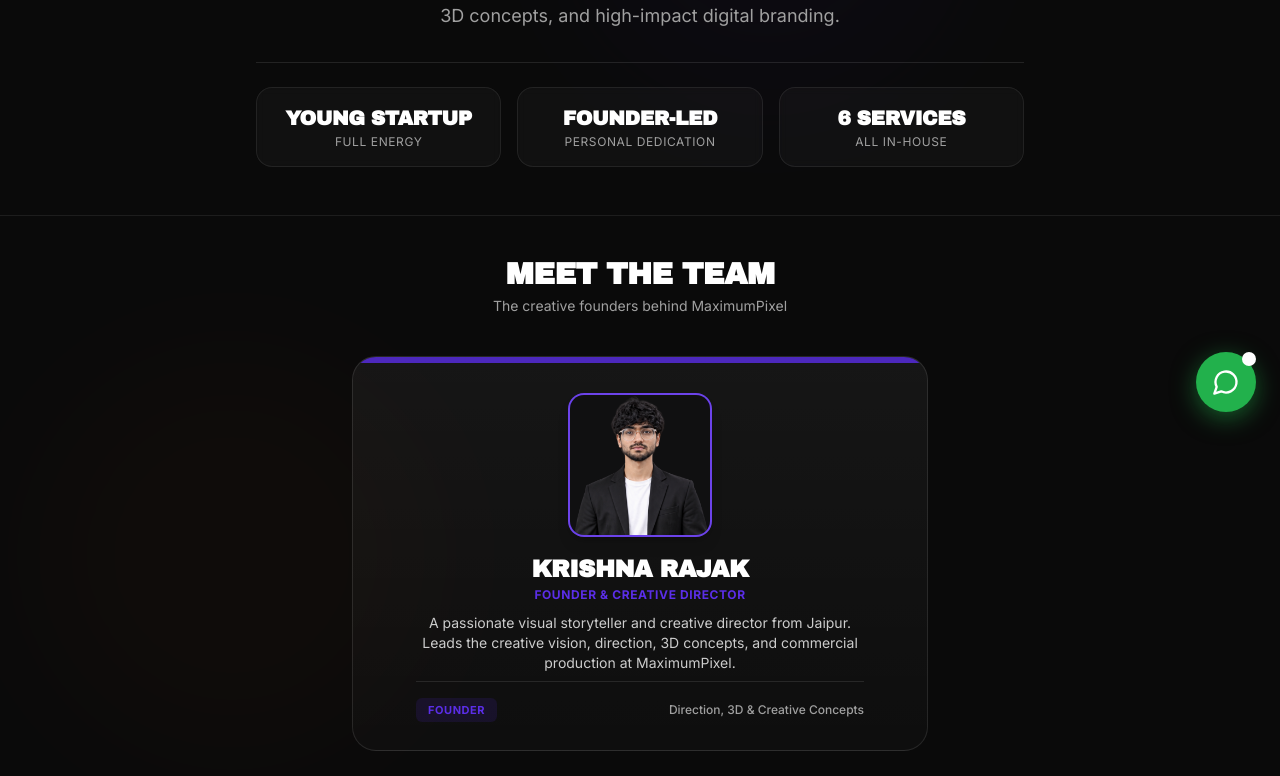
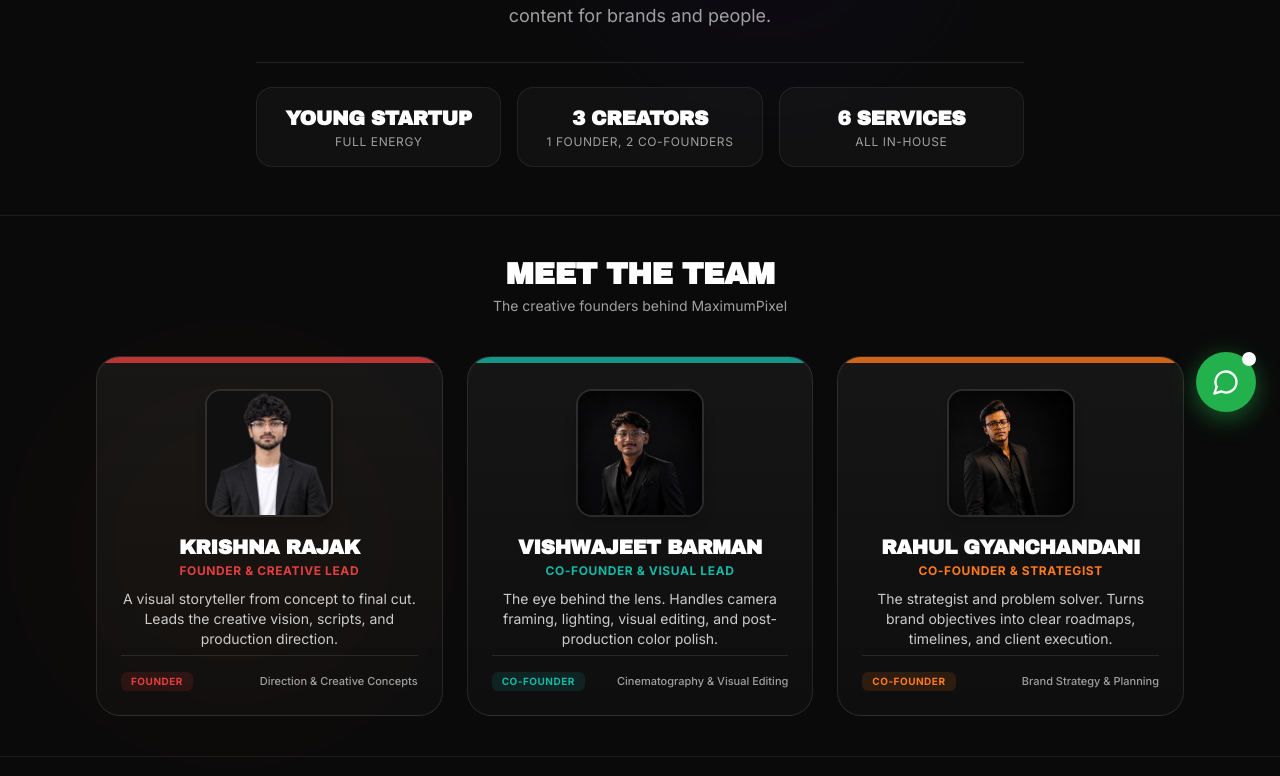
Before and after one commit to Krishna705-web/maximumpixel, a Next.js app: page /about in a window 1280 px wide. Shown: the part 364-1140 px from the top of the page. Built offline with nearby package versions, Linux system fonts and the light colour scheme; no server answers.

Commit message:
Revert "seo: updated Google structured data, keywords, and about page with Krishna as sole founder"
This reverts commit c46da491877313323e20443af8d0fb32a7cfe074.

```diff
--- a/src/app/about/page.tsx
+++ b/src/app/about/page.tsx
@@ -112,9 +112,9 @@ export default function AboutPage() {
           transition={{ duration: 0.6, delay: 0.1, ease: [0.21, 0.47, 0.32, 0.98] }}
           className="font-display font-black text-3xl sm:text-4xl md:text-5xl lg:text-6xl text-white tracking-tight uppercase leading-[1.05]"
         >
-          CREATIVE VISION. <br />
+          THREE CREATORS. <br />
           <span className="text-[#5B2EE8] drop-shadow-[0_0_25px_rgba(91,46,232,0.4)]">
-            DRIVEN BY PASSION.
+            ONE VISION.
           </span>
         </motion.h1>
 
@@ -124,7 +124,7 @@ export default function AboutPage() {
           transition={{ duration: 0.5, delay: 0.2 }}
           className="text-[#A0A0A0] text-sm sm:text-base md:text-lg max-w-2xl mx-auto mt-3 leading-relaxed"
         >
-          MaximumPixel is a Jaipur-based creative content &amp; video production studio founded by Krishna Rajak. We specialize in visual storytelling, cinematic films, 3D concepts, and high-impact digital branding.
+          We are Krishna, Vishwajeet, and Rahul — three friends and creators starting our journey in Jaipur. We love visual storytelling and crafting clean, engaging content for brands and people.
         </motion.p>
 
         {/* Authentic Studio Quick Facts */}
@@ -172,7 +172,7 @@ export default function AboutPage() {
             initial="hidden"
             whileInView="visible"
             viewport={{ once: true }}
-            className="flex justify-center max-w-xl mx-auto"
+            className="grid grid-cols-1 md:grid-cols-3 gap-6"
           >
             {FOUNDERS.map((founder) => (
               <motion.div
@@ -180,7 +180,7 @@ export default function AboutPage() {
                 variants={itemVariants}
                 whileHover={{ y: -6 }}
                 transition={{ duration: 0.25 }}
-                className="w-full group relative rounded-3xl bg-gradient-to-b from-white/[0.05] to-white/[0.02] border border-white/10 p-7 flex flex-col items-center text-center transition-all duration-300 hover:border-[#5B2EE8]/50 hover:shadow-[0_10px_35px_rgba(91,46,232,0.25)] overflow-hidden"
+                className="group relative rounded-3xl bg-gradient-to-b from-white/[0.05] to-white/[0.02] border border-white/10 p-6 flex flex-col items-center text-center transition-all duration-300 hover:border-white/30 hover:shadow-[0_10px_35px_rgba(0,0,0,0.6)] overflow-hidden"
               >
                 {/* Accent Color Line on Top */}
                 <div
@@ -190,7 +190,7 @@ export default function AboutPage() {
 
                 {/* Avatar */}
                 <div
-                  className={`w-32 h-32 sm:w-36 sm:h-36 rounded-2xl ${founder.avatarBg} shrink-0 overflow-hidden relative shadow-lg group-hover:scale-105 transition-transform duration-300 flex items-center justify-center mb-4 mt-2 border-2 border-white/10`}
+                  className={`w-28 h-28 sm:w-32 sm:h-32 rounded-2xl ${founder.avatarBg} shrink-0 overflow-hidden relative shadow-lg group-hover:scale-105 transition-transform duration-300 flex items-center justify-center mb-4 mt-2 border-2 border-white/10`}
                 >
                   <Image
                     src={founder.avatarPlaceholder}
@@ -202,9 +202,9 @@ export default function AboutPage() {
                 </div>
 
                 {/* Details */}
-                <div className="space-y-2 flex-1 flex flex-col justify-between">
+                <div className="space-y-1.5 flex-1 flex flex-col justify-between">
                   <div>
-                    <h3 className="font-display font-black text-2xl text-white tracking-wide">
+                    <h3 className="font-display font-black text-xl text-white tracking-wide">
                       {founder.name}
                     </h3>
                     <p
@@ -213,14 +213,14 @@ export default function AboutPage() {
                     >
                       {founder.role}
                     </p>
-                    <p className="text-xs sm:text-sm text-[#CCCCCC] leading-relaxed pt-2.5 max-w-md">
+                    <p className="text-xs sm:text-sm text-[#CCCCCC] leading-relaxed pt-2.5">
                       {founder.bio}
                     </p>
                   </div>
 
-                  <div className="pt-4 mt-4 border-t border-white/10 w-full flex items-center justify-between text-xs">
+                  <div className="pt-4 mt-3 border-t border-white/10 w-full flex items-center justify-between text-[11px]">
                     <span
-                      className="px-3 py-1 rounded-md font-bold uppercase tracking-wider text-[11px]"
+                      className="px-2.5 py-0.5 rounded-md font-bold uppercase tracking-wider text-[10px]"
                       style={{
                         backgroundColor: `${founder.accentColor}20`,
                         color: founder.accentColor,
@@ -228,7 +228,7 @@ export default function AboutPage() {
                     >
                       {founder.tagline}
                     </span>
-                    <span className="text-[#A0A0A0] text-xs font-medium">
+                    <span className="text-[#A0A0A0] text-[11px] font-medium">
                       {founder.specialty}
                     </span>
                   </div>
@@ -292,7 +292,7 @@ export default function AboutPage() {
                 IDEAS TO LIFE
               </h2>
               <p className="text-white/80 text-sm sm:text-base">
-                Ready to collaborate with Krishna on your next project?
+                Ready to collaborate with Krishna, Vishwajeet, and Rahul on your next project?
               </p>
               <div className="pt-2">
                 <Button
--- a/src/app/layout.tsx
+++ b/src/app/layout.tsx
@@ -32,32 +32,25 @@ export const metadata: Metadata = {
     template: "%s | MaximumPixel Creative Studio",
   },
   description:
-    "MaximumPixel is Jaipur's premier creative content, video production, 3D animation, and digital media studio founded by Krishna Rajak.",
+    "MaximumPixel is Jaipur's leading creative media agency specializing in cinematic video production, commercial photography, event coverage, social media reels, 3D/VFX, and brand strategy.",
   keywords: [
     "MaximumPixel",
-    "Maximum Pixel",
-    "maximumpixel",
-    "maximum pixel",
-    "maximumpixel.online",
-    "Krishna",
-    "Krishna Rajak",
-    "Krishna MaximumPixel",
-    "Krishna Founder MaximumPixel",
     "MaximumPixel Studio",
-    "Maximum Pixel Jaipur",
     "Video Production Jaipur",
     "Best Video Production Agency Jaipur",
-    "3D Animation Studio Jaipur",
     "Commercial Photography Jaipur",
     "Event Coverage Jaipur",
     "Social Media Content Agency",
-    "Instagram Reels Production Jaipur",
+    "Instagram Reels Production",
     "Brand Strategy and Design",
+    "Product Photography Jaipur",
+    "Video Editing Agency Rajasthan",
+    "Krishna Rajak",
     "Creative Agency Jaipur",
   ],
-  authors: [{ name: "Krishna Rajak" }, { name: "Krishna" }],
-  creator: "Krishna Rajak",
-  publisher: "MaximumPixel",
+  authors: [{ name: "Krishna Rajak" }, { name: "MaximumPixel Team" }],
+  creator: "MaximumPixel",
+  publisher: "MaximumPixel Media",
   metadataBase: new URL(process.env.NEXT_PUBLIC_APP_URL || "https://maximumpixel.online"),
   alternates: {
     canonical: "/",
@@ -89,7 +82,7 @@ export const metadata: Metadata = {
     siteName: "MaximumPixel Creative Studio",
     title: "MaximumPixel | Best Creative Content & Video Production Studio in Jaipur",
     description:
-      "Transforming brands with cinematic videos, viral reels, 3D graphics, commercial photography, and branding. Founded by Krishna Rajak in Jaipur.",
+      "Transforming brands with cinematic videos, viral reels, commercial photography, and pixel-perfect branding. Jaipur's top creative production agency.",
     images: [
       {
         url: "/og-image.jpg",
@@ -103,7 +96,7 @@ export const metadata: Metadata = {
     card: "summary_large_image",
     title: "MaximumPixel | Premier Creative Media & Video Production Studio",
     description:
-      "Cinematic video production, viral social content, and brand design that convert. Founded by Krishna Rajak.",
+      "Cinematic video production, viral social content, and brand design that convert. Based in Jaipur, delivering worldwide.",
     images: ["/og-image.jpg"],
     creator: "@maximumpixel",
   },
@@ -130,12 +123,12 @@ export default function RootLayout({
     "@context": "https://schema.org",
     "@type": "ProfessionalService",
     "name": "MaximumPixel",
-    "alternateName": ["Maximum Pixel", "MaximumPixel Studio", "Maximum Pixel Jaipur"],
+    "alternateName": "MaximumPixel Media Studio",
     "url": "https://maximumpixel.online",
     "logo": "https://maximumpixel.online/assets/logo.png",
     "image": "https://maximumpixel.online/og-image.jpg",
     "description":
-      "MaximumPixel is Jaipur's premier creative media agency providing video production, commercial photography, event coverage, viral reels, 3D animation, and branding design.",
+      "MaximumPixel is Jaipur's premier creative media agency providing video production, commercial photography, event coverage, viral reels, and branding design.",
     "telephone": "+917878736798",
     "email": "hello.maximumpixel@gmail.com",
     "priceRange": "₹₹",
@@ -165,13 +158,23 @@ export default function RootLayout({
       "opens": "09:00",
       "closes": "20:00",
     },
-    "founder": {
-      "@type": "Person",
-      "name": "Krishna Rajak",
-      "alternateName": "Krishna",
-      "jobTitle": "Founder & Creative Director",
-      "url": "https://maximumpixel.online/about",
-    },
+    "founders": [
+      {
+        "@type": "Person",
+        "name": "Krishna Rajak",
+        "jobTitle": "Founder & Creative Lead",
+      },
+      {
+        "@type": "Person",
+        "name": "Vishwajeet Barman",
+        "jobTitle": "Co-Founder & Visual Lead",
+      },
+      {
+        "@type": "Person",
+        "name": "Rahul Gyanchandani",
+        "jobTitle": "Co-Founder & Strategist",
+      },
+    ],
     "sameAs": [
       "https://www.instagram.com/maximumpixel.reels/",
       "https://youtube.com/@maximumpixel",
--- a/src/data/founders.ts
+++ b/src/data/founders.ts
@@ -2,7 +2,7 @@ export interface Founder {
   id: string;
   name: string;
   role: string;
-  tagline: "Founder";
+  tagline: "Founder" | "Co-Founder";
   specialty: string;
   bio: string;
   accentColor: string;
@@ -16,21 +16,47 @@ export const FOUNDERS: Founder[] = [
   {
     id: "krishna",
     name: "Krishna Rajak",
-    role: "Founder & Creative Director",
+    role: "Founder & Creative Lead",
     tagline: "Founder",
-    specialty: "Direction, 3D & Creative Concepts",
-    bio: "A passionate visual storyteller and creative director from Jaipur. Leads the creative vision, direction, 3D concepts, and commercial production at MaximumPixel.",
-    accentColor: "#5B2EE8", // Royal purple accent
-    badgeBg: "text-[#7C4DFF]",
-    avatarBg: "bg-[#5B2EE8]",
+    specialty: "Direction & Creative Concepts",
+    bio: "A visual storyteller from concept to final cut. Leads the creative vision, scripts, and production direction.",
+    accentColor: "#E53E3E", // Red accent
+    badgeBg: "text-[#FF4A4A]",
+    avatarBg: "bg-[#E53E3E]",
     avatarPlaceholder: "/assets/founders/krishna.png",
     initials: "KR",
+  },
+  {
+    id: "vishwajeet",
+    name: "Vishwajeet Barman",
+    role: "Co-Founder & Visual Lead",
+    tagline: "Co-Founder",
+    specialty: "Cinematography & Visual Editing",
+    bio: "The eye behind the lens. Handles camera framing, lighting, visual editing, and post-production color polish.",
+    accentColor: "#14B8A6", // Teal accent
+    badgeBg: "text-[#14B8A6]",
+    avatarBg: "bg-[#0D9488]",
+    avatarPlaceholder: "/assets/founders/vishwajeet.png",
+    initials: "VB",
+  },
+  {
+    id: "rahul",
+    name: "Rahul Gyanchandani",
+    role: "Co-Founder & Strategist",
+    tagline: "Co-Founder",
+    specialty: "Brand Strategy & Planning",
+    bio: "The strategist and problem solver. Turns brand objectives into clear roadmaps, timelines, and client execution.",
+    accentColor: "#FF7A1A", // Orange accent
+    badgeBg: "text-[#FF7A1A]",
+    avatarBg: "bg-[#EA580C]",
+    avatarPlaceholder: "/assets/founders/rahul.png",
+    initials: "RG",
   },
 ];
 
 export const ABOUT_MISSION = {
   title: "OUR MISSION",
-  statement: "To help brands and businesses express their story in the most creative, cinematic, and impactful way possible.",
+  statement: "To help brands and people express their story in the most creative, authentic and impactful way possible.",
 };
 
 export const ABOUT_STATS = [
@@ -43,8 +69,8 @@ export const ABOUT_STATS = [
   {
     icon: "users",
     iconColor: "text-[#5B2EE8]",
-    label: "Founder-Led",
-    sublabel: "Personal Dedication",
+    label: "3 Creators",
+    sublabel: "1 Founder, 2 Co-Founders",
   },
   {
     icon: "box",
```
